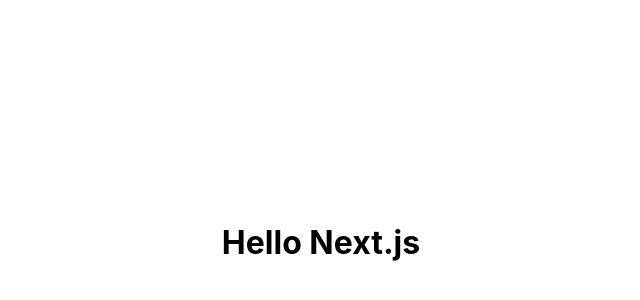
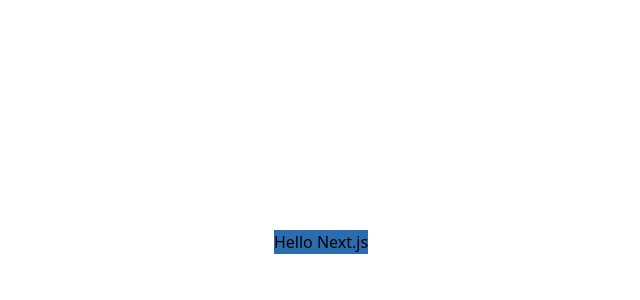
Before and after one commit to jlaluces123/ProudOf.Me, a Next.js app in the folder proud-of-me/: page / in a window 1280 px wide. Shown: the part 158-458 px from the top of the page, without its empty margins (319-959 px from the left). Built offline with nearby package versions, Linux system fonts and the light colour scheme.

Commit message:
TailwindCSS Configuration / Setup: completed

```diff
--- a/proud-of-me/pages/_app.js
+++ b/proud-of-me/pages/_app.js
@@ -1,7 +1,7 @@
-import '../styles/globals.css'
+import '../styles/index.css';
 
 function MyApp({ Component, pageProps }) {
-  return <Component {...pageProps} />
+    return <Component {...pageProps} />;
 }
 
-export default MyApp
+export default MyApp;
--- a/proud-of-me/pages/index.js
+++ b/proud-of-me/pages/index.js
@@ -9,7 +9,7 @@
                 <link rel='icon' href='/favicon.ico' />
             </Head>
 
-            <h1>Hello Next.js</h1>
+            <h1 className='bg-blue-700'>Hello Next.js</h1>
         </div>
     );
 }
--- /dev/null
+++ b/proud-of-me/postcss.config.js
@@ -0,0 +1,3 @@
+module.exports = {
+    plugins: ['tailwindcss'],
+};
--- /dev/null
+++ b/proud-of-me/styles/index.css
@@ -0,0 +1,5 @@
+@tailwind base;
+
+@tailwind components;
+
+@tailwind utilities;
--- /dev/null
+++ b/proud-of-me/tailwind.config.js
@@ -0,0 +1,12 @@
+module.exports = {
+  future: {
+    // removeDeprecatedGapUtilities: true,
+    // purgeLayersByDefault: true,
+  },
+  purge: [],
+  theme: {
+    extend: {},
+  },
+  variants: {},
+  plugins: [],
+}
```
